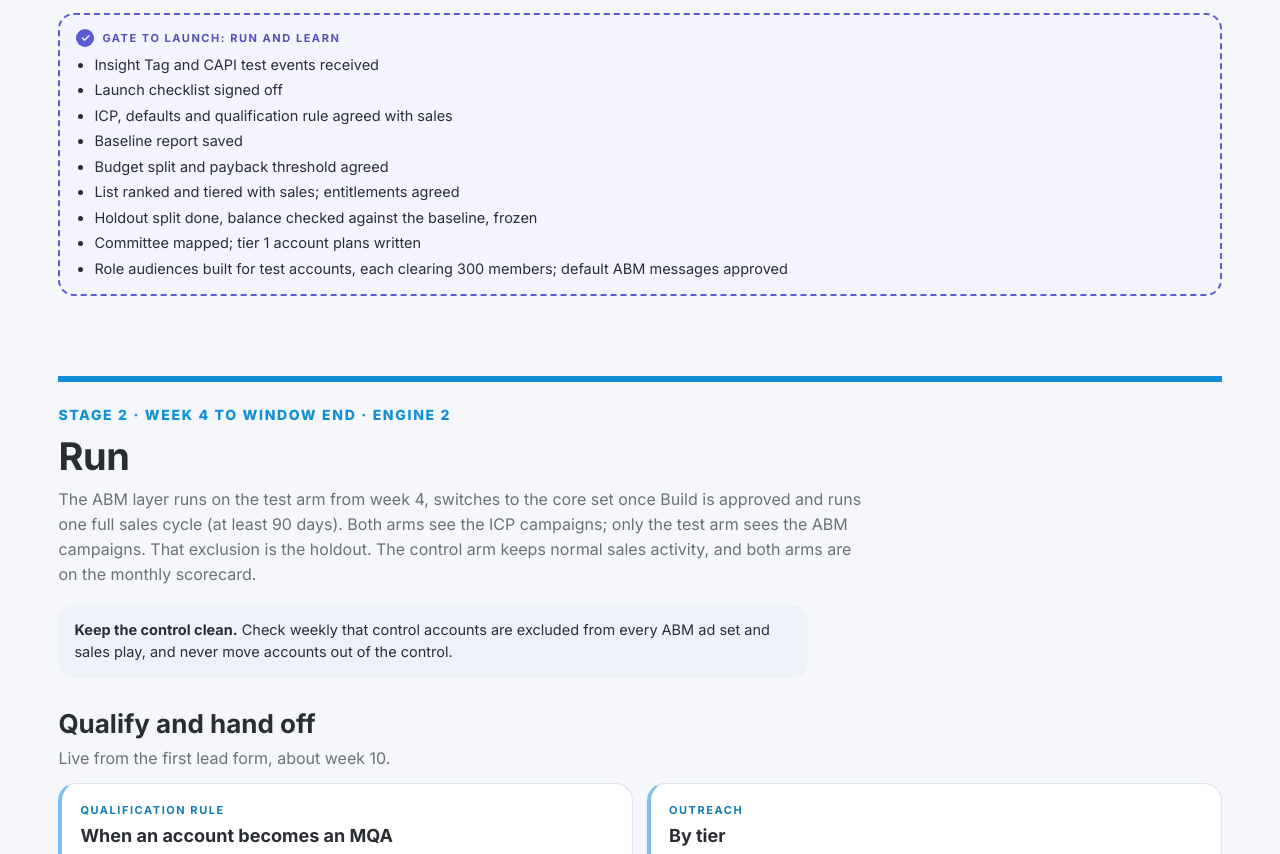
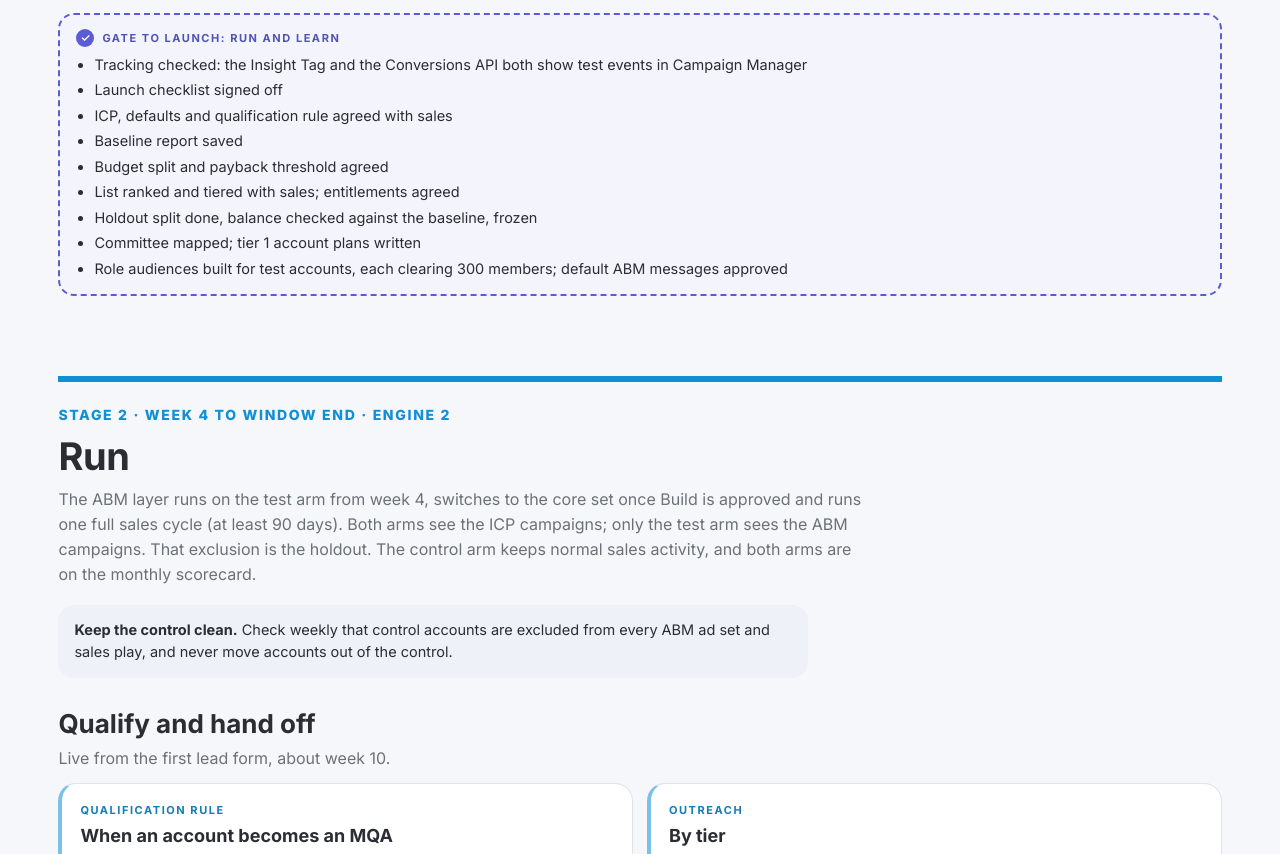
Before and after one commit to robertacunha/linkedinabmlab, a plain HTML site: page index.html in a window 1280 px wide. Shown: the part 6227-7081 px from the top of the page. Drawn offline with Linux system fonts and the light colour scheme.

Commit message:
Spell out the tracking check in the launch gate
Co-Authored-By: Claude Opus 5.5 <noreply@anthropic.com>
Claude-Session: https://claude.ai/code/session_018TGBLMy4oV8JXbgUtnuSEC

```diff
--- a/index.html
+++ b/index.html
@@ -422,7 +422,7 @@ nav.jump a:hover{background:var(--b-tint);color:var(--b-main)}
     <div class="tile"><span class="k">From week 4</span><h3>Outreach</h3><p>Personal messages from the account owner and invitations to events.</p></div>
     <div class="tile"><span class="k">From week 4</span><h3>Ads</h3><p>Default messages first, then the core set adapted to each account&rsquo;s plan once Build is approved.</p></div>
   </div></div>
-  <div class="gate"><span class="k">Gate to launch: Run and Learn</span><ul><li>Insight Tag and CAPI test events received</li><li>Launch checklist signed off</li><li>ICP, defaults and qualification rule agreed with sales</li><li>Baseline report saved</li><li>Budget split and payback threshold agreed</li><li>List ranked and tiered with sales; entitlements agreed</li><li>Holdout split done, balance checked against the baseline, frozen</li><li>Committee mapped; tier 1 account plans written</li><li>Role audiences built for test accounts, each clearing 300 members; default ABM messages approved</li></ul></div>
+  <div class="gate"><span class="k">Gate to launch: Run and Learn</span><ul><li>Tracking checked: the Insight Tag and the Conversions API both show test events in Campaign Manager</li><li>Launch checklist signed off</li><li>ICP, defaults and qualification rule agreed with sales</li><li>Baseline report saved</li><li>Budget split and payback threshold agreed</li><li>List ranked and tiered with sales; entitlements agreed</li><li>Holdout split done, balance checked against the baseline, frozen</li><li>Committee mapped; tier 1 account plans written</li><li>Role audiences built for test accounts, each clearing 300 members; default ABM messages approved</li></ul></div>
 </section>
 
 <!-- STAGE 2 -->
```
